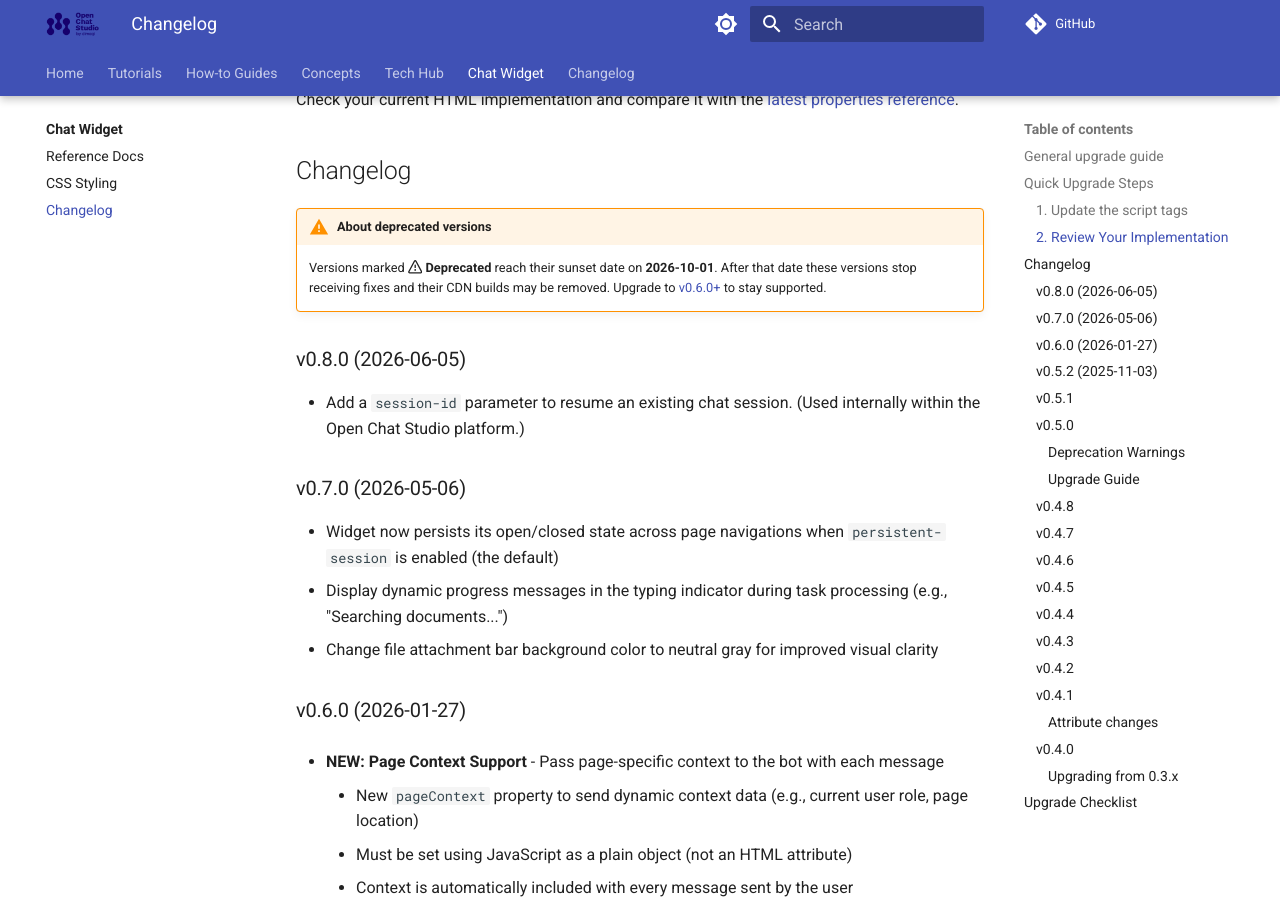
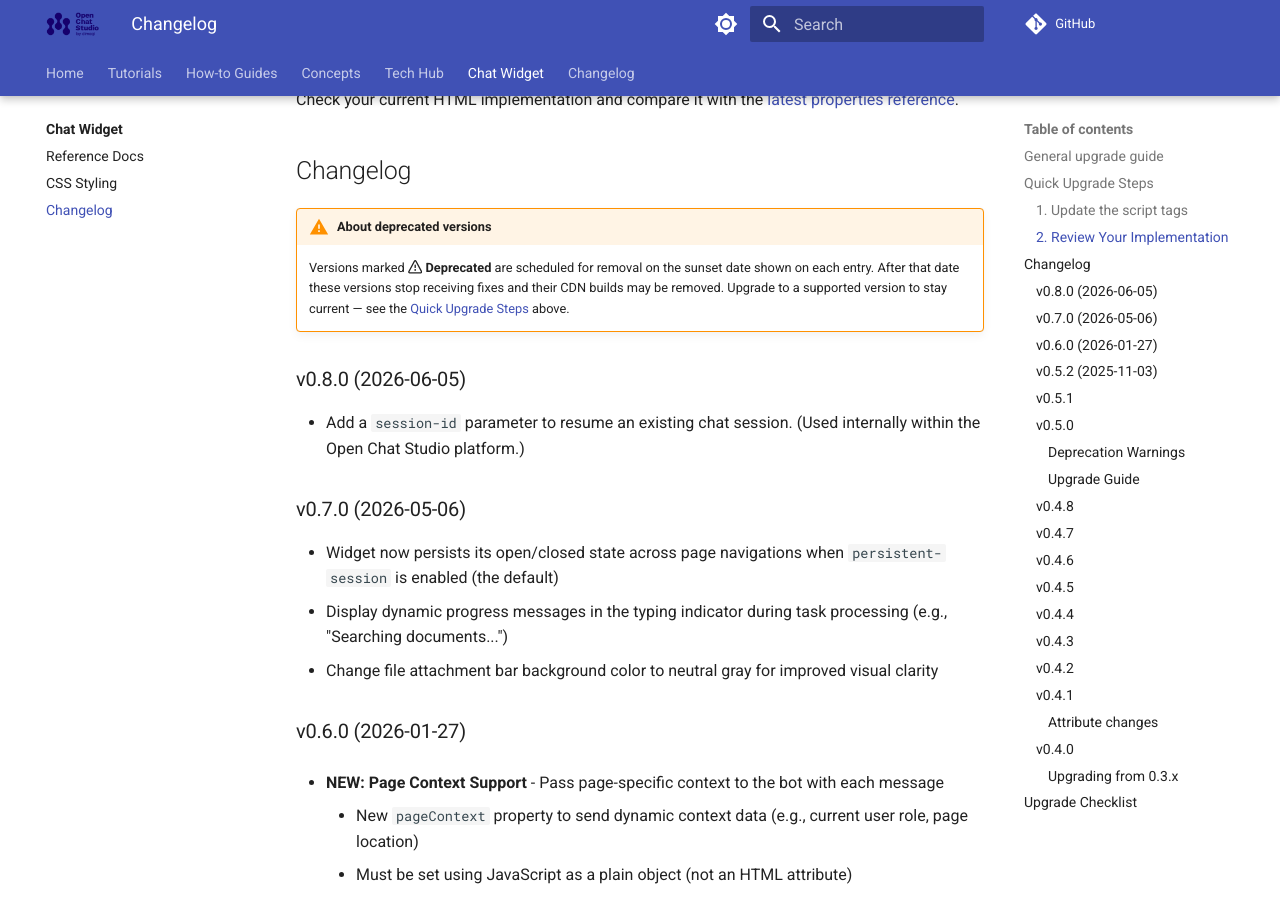
Before and after one commit to dimagi/open-chat-studio-docs, an MkDocs documentation site: the page built from docs/chat_widget/changelog.md, in a window 1280 px wide and 900 px high, scrolled down 641 px. Built offline with MkDocs 1.6.1 and Material for MkDocs 9.7.7, drawn with Linux system fonts in a browser that asks for light colours; a script that is not in the unit is left out; comment, search, counter and statistics services are not loaded.

Commit message:
Make deprecation note generic (no hardcoded date/version)
Co-Authored-By: Claude Opus 4.8 (1M context) <noreply@anthropic.com>

```diff
--- a/docs/chat_widget/changelog.md
+++ b/docs/chat_widget/changelog.md
@@ -24,9 +24,10 @@ Check your current HTML implementation and compare it with the [latest propertie
 
 !!! warning "About deprecated versions"
 
-    Versions marked :octicons-alert-16: **Deprecated** reach their sunset date on
-    **2026-10-01**. After that date these versions stop receiving fixes and their CDN
-    builds may be removed. Upgrade to [v0.6.0+](#v060-2026-01-27) to stay supported.
+    Versions marked :octicons-alert-16: **Deprecated** are scheduled for removal on the
+    sunset date shown on each entry. After that date these versions stop receiving fixes
+    and their CDN builds may be removed. Upgrade to a supported version to stay current —
+    see the [Quick Upgrade Steps](#quick-upgrade-steps) above.
 
 ### v0.8.0 (2026-06-05)
 
```
